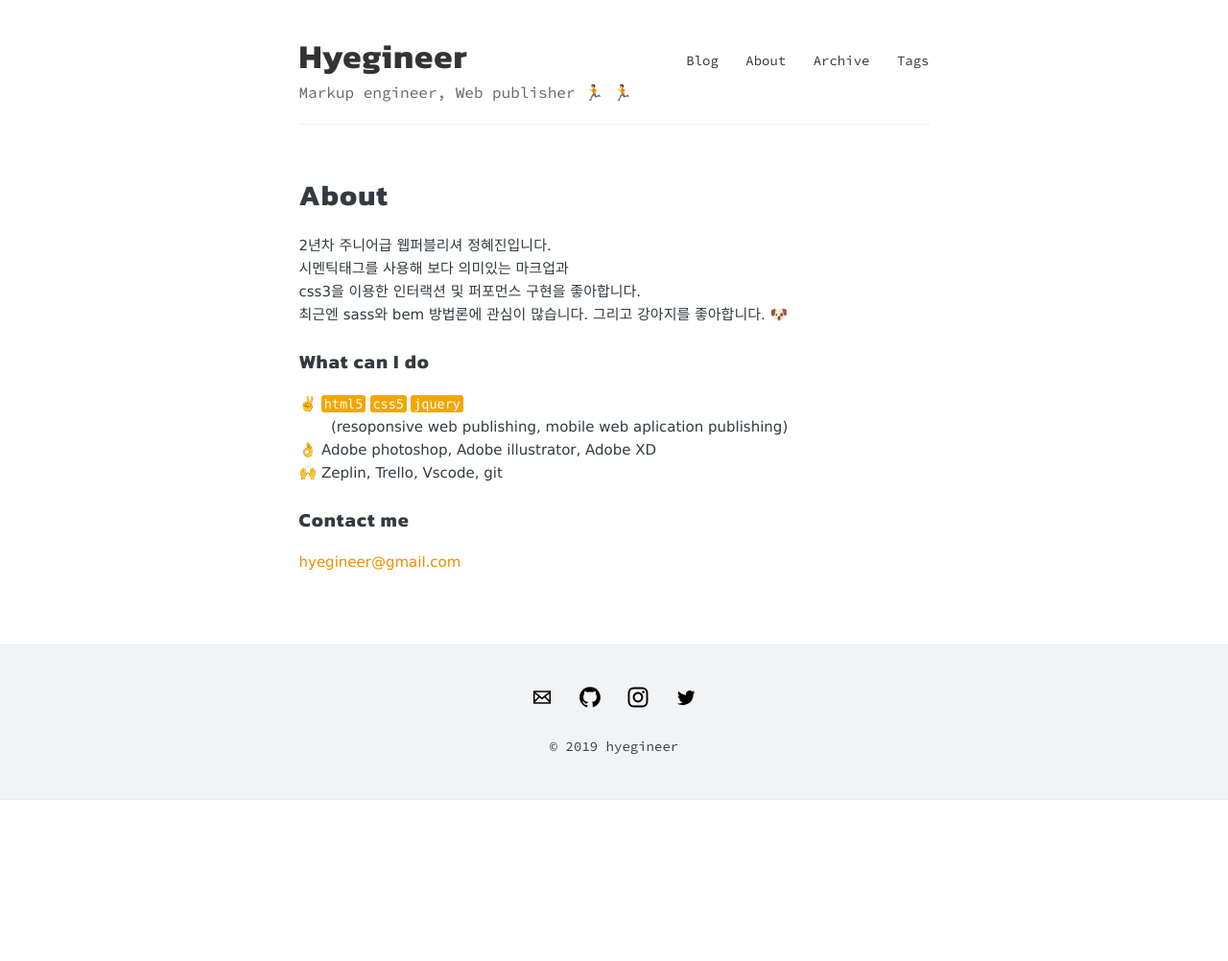
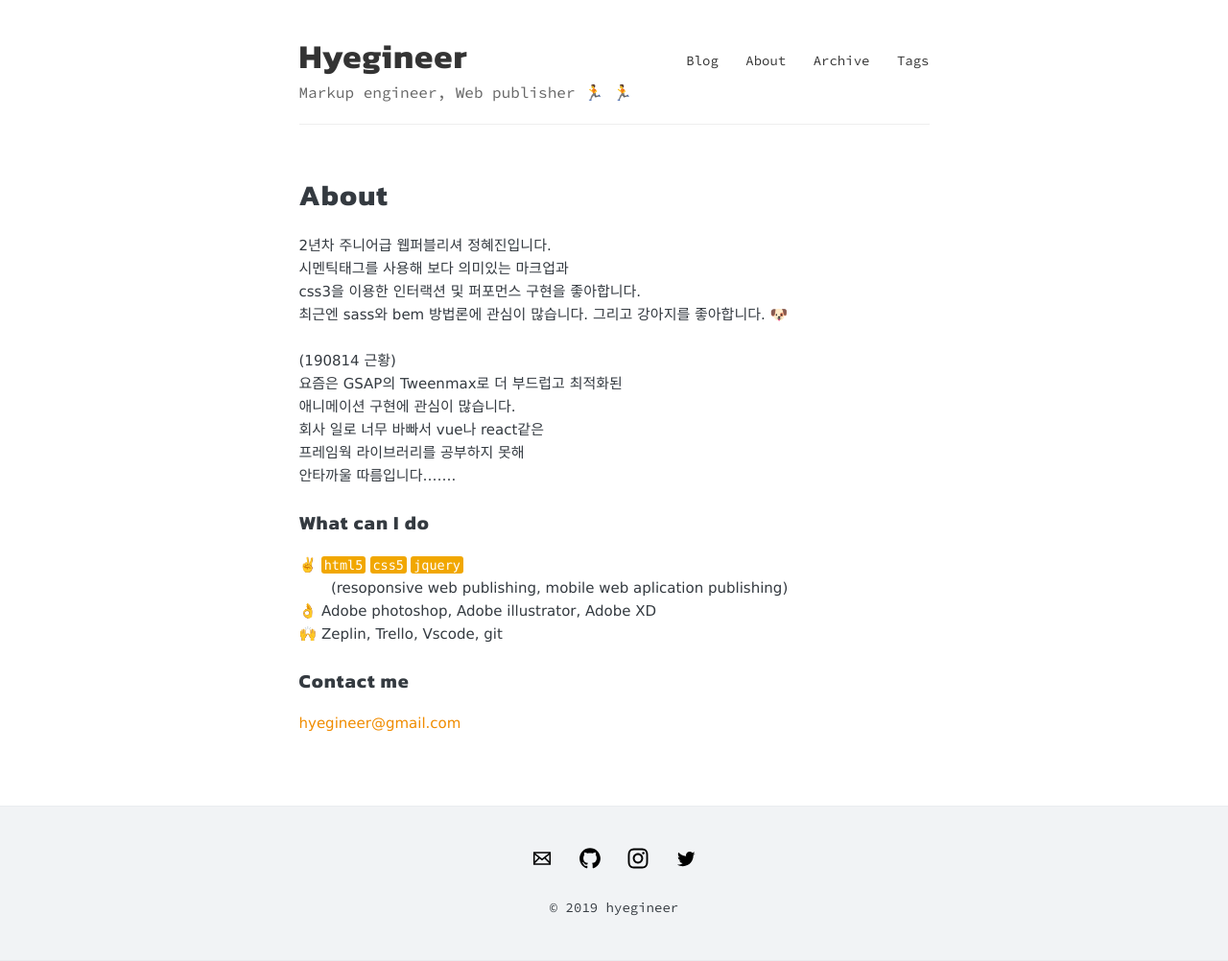
Before and after one commit to hyegineer/hyegineer.github.io, a Jekyll site: the page built from about.md, in a window 1280 px wide. Shown: the whole page at 96% size. Built offline with Jekyll 4.4.1, drawn with Linux system fonts in a browser that asks for light colours; emoji names are drawn with the system emoji font; before the commit the page ends 900 px from its top, so only the background shows below that.

Commit message:
근황 update

```diff
--- a/about.md
+++ b/about.md
@@ -7,7 +7,11 @@ permalink: /about/
 2년차 주니어급 웹퍼블리셔 정혜진입니다.<br>
 시멘틱태그를 사용해 보다 의미있는 마크업과<br>
 css3을 이용한 인터랙션 및 퍼포먼스 구현을 좋아합니다.<br>최근엔 sass와 bem 방법론에 관심이 많습니다.
-그리고 강아지를 좋아합니다. :dog:
+그리고 강아지를 좋아합니다. :dog:<br><br>
+(190814 근황)<br>
+요즘은 GSAP의 Tweenmax로 더 부드럽고 최적화된<br>애니메이션 구현에 관심이 많습니다.<br>
+회사 일로 너무 바빠서 vue나 react같은<br>프레임웍 라이브러리를 공부하지 못해<br>
+안타까울 따름입니다.......
 
 ### What can I do
 
```
